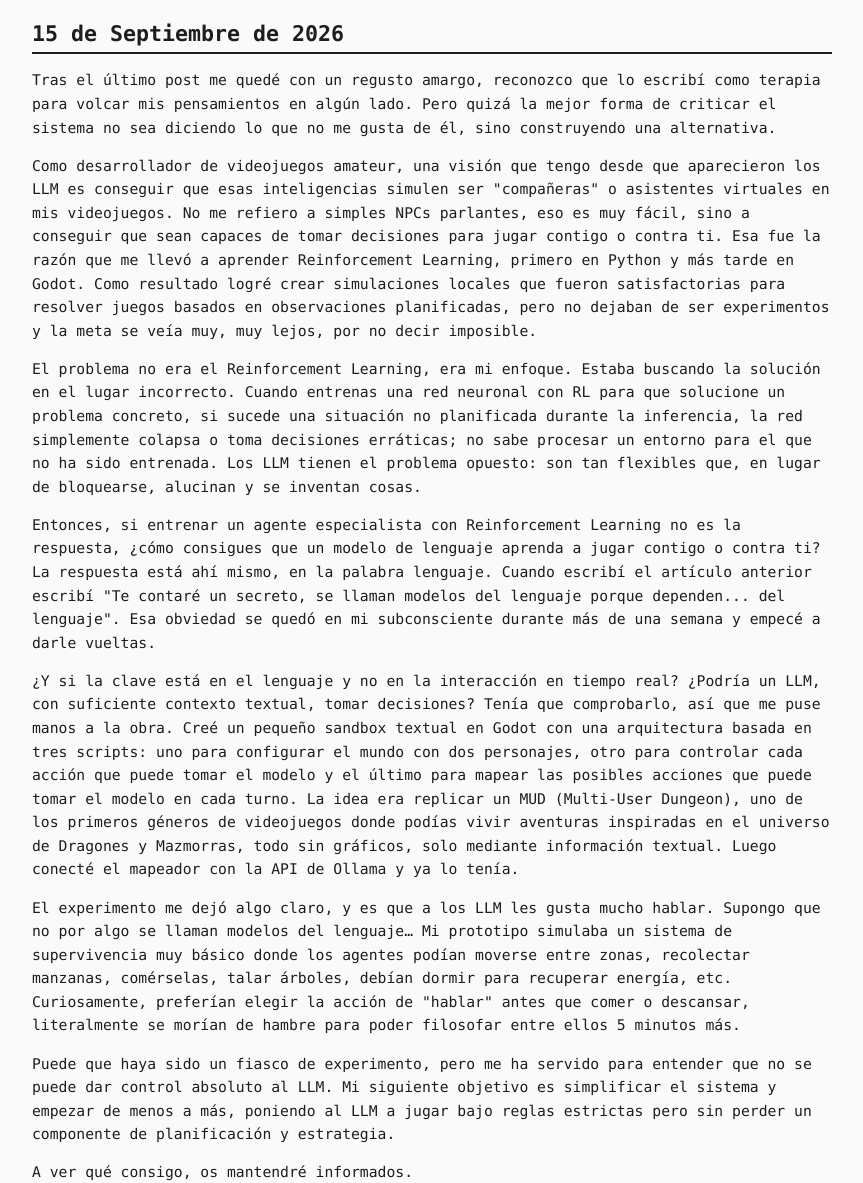
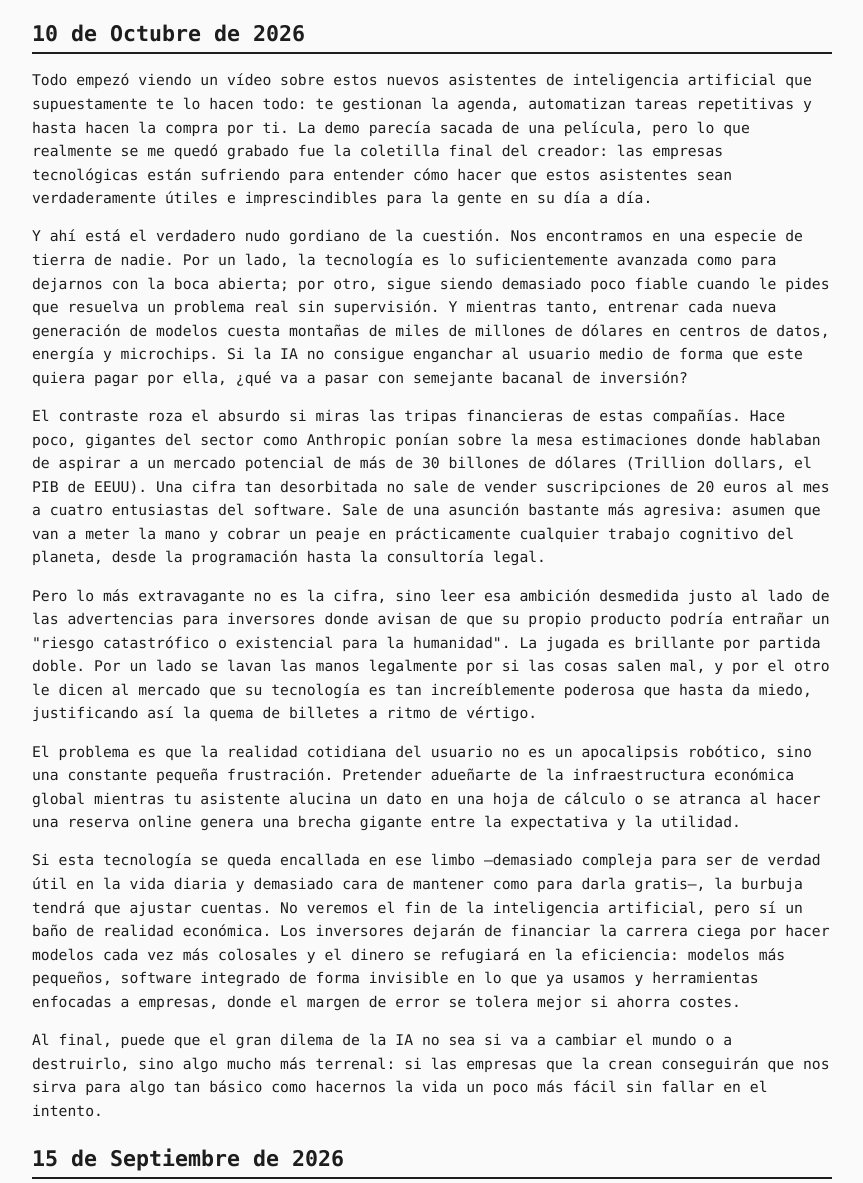
Before and after one commit to hcosta/hcosta.github.io, a website: page blog/index.html in a window 1280 px wide. Shown: the part 122-1305 px from the top of the page, without its empty margins (208-1071 px from the left). Drawn offline with Linux system fonts and the light colour scheme.

Commit message:
Update index.html

```diff
--- a/blog/index.html
+++ b/blog/index.html
@@ -45,6 +45,17 @@
   </header>
 
   <article class="blog-article">
+    <h2 class="achievements-subtitle">10 de Octubre de 2026</h2>
+    <p>Todo empezó viendo un vídeo sobre estos nuevos asistentes de inteligencia artificial que supuestamente te lo hacen todo: te gestionan la agenda, automatizan tareas repetitivas y hasta hacen la compra por ti. La demo parecía sacada de una película, pero lo que realmente se me quedó grabado fue la coletilla final del creador: las empresas tecnológicas están sufriendo para entender cómo hacer que estos asistentes sean verdaderamente útiles e imprescindibles para la gente en su día a día.</p>
+    <p>Y ahí está el verdadero nudo gordiano de la cuestión. Nos encontramos en una especie de tierra de nadie. Por un lado, la tecnología es lo suficientemente avanzada como para dejarnos con la boca abierta; por otro, sigue siendo demasiado poco fiable cuando le pides que resuelva un problema real sin supervisión. Y mientras tanto, entrenar cada nueva generación de modelos cuesta montañas de miles de millones de dólares en centros de datos, energía y microchips. Si la IA no consigue enganchar al usuario medio de forma que este quiera pagar por ella, ¿qué va a pasar con semejante bacanal de inversión?</p>
+    <p>El contraste roza el absurdo si miras las tripas financieras de estas compañías. Hace poco, gigantes del sector como Anthropic ponían sobre la mesa estimaciones donde hablaban de aspirar a un mercado potencial de más de 30 billones de dólares (Trillion dollars, el PIB de EEUU). Una cifra tan desorbitada no sale de vender suscripciones de 20 euros al mes a cuatro entusiastas del software. Sale de una asunción bastante más agresiva: asumen que van a meter la mano y cobrar un peaje en prácticamente cualquier trabajo cognitivo del planeta, desde la programación hasta la consultoría legal.</p>
+    <p>Pero lo más extravagante no es la cifra, sino leer esa ambición desmedida justo al lado de las advertencias para inversores donde avisan de que su propio producto podría entrañar un "riesgo catastrófico o existencial para la humanidad". La jugada es brillante por partida doble. Por un lado se lavan las manos legalmente por si las cosas salen mal, y por el otro le dicen al mercado que su tecnología es tan increíblemente poderosa que hasta da miedo, justificando así la quema de billetes a ritmo de vértigo.</p>
+    <p>El problema es que la realidad cotidiana del usuario no es un apocalipsis robótico, sino una constante pequeña frustración. Pretender adueñarte de la infraestructura económica global mientras tu asistente alucina un dato en una hoja de cálculo o se atranca al hacer una reserva online genera una brecha gigante entre la expectativa y la utilidad.</p>
+    <p>Si esta tecnología se queda encallada en ese limbo —demasiado compleja para ser de verdad útil en la vida diaria y demasiado cara de mantener como para darla gratis—, la burbuja tendrá que ajustar cuentas. No veremos el fin de la inteligencia artificial, pero sí un baño de realidad económica. Los inversores dejarán de financiar la carrera ciega por hacer modelos cada vez más colosales y el dinero se refugiará en la eficiencia: modelos más pequeños, software integrado de forma invisible en lo que ya usamos y herramientas enfocadas a empresas, donde el margen de error se tolera mejor si ahorra costes.</p>
+    <p>Al final, puede que el gran dilema de la IA no sea si va a cambiar el mundo o a destruirlo, sino algo mucho más terrenal: si las empresas que la crean conseguirán que nos sirva para algo tan básico como hacernos la vida un poco más fácil sin fallar en el intento.</p>
+  </article>
+
+  <article class="blog-article">
     <h2 class="achievements-subtitle">15 de Septiembre de 2026</h2>
     <p>Tras el último post me quedé con un regusto amargo, reconozco que lo escribí como terapia para volcar mis pensamientos en algún lado. Pero quizá la mejor forma de criticar el sistema no sea diciendo lo que no me gusta de él, sino construyendo una alternativa.</p>
     <p>Como desarrollador de videojuegos amateur, una visión que tengo desde que aparecieron los LLM es conseguir que esas inteligencias simulen ser "compañeras" o asistentes virtuales en mis videojuegos. No me refiero a simples NPCs parlantes, eso es muy fácil, sino a conseguir que sean capaces de tomar decisiones para jugar contigo o contra ti. Esa fue la razón que me llevó a aprender Reinforcement Learning, primero en Python y más tarde en Godot. Como resultado logré crear simulaciones locales que fueron satisfactorias para resolver juegos basados en observaciones planificadas, pero no dejaban de ser experimentos y la meta se veía muy, muy lejos, por no decir imposible.</p>
```
